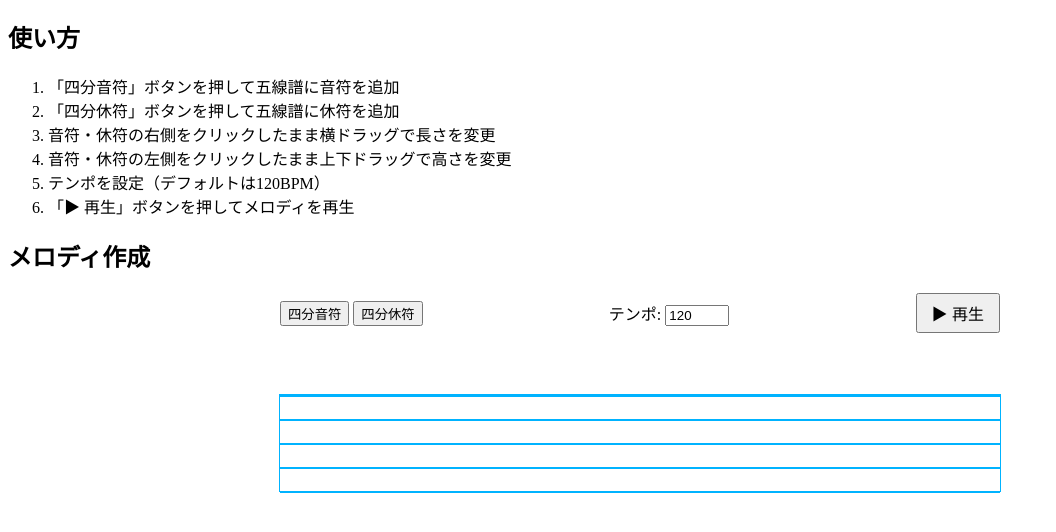
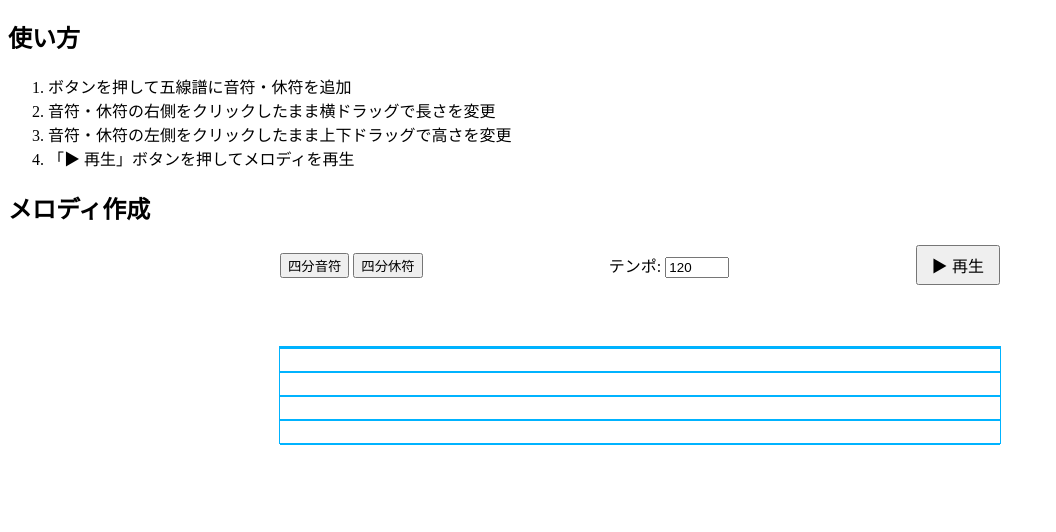
Before and after one commit to nanashi4762/kenkyu, a plain HTML site: page index.html in a window 1280 px wide. Shown: the part 70-602 px from the top of the page, without its empty margins (0-1056 px from the left). Drawn offline with nearby package versions, Linux system fonts and the light colour scheme.

Commit message:
Update index.html

```diff
--- a/index.html
+++ b/index.html
@@ -11,11 +11,9 @@
     <h1>作曲支援Webアプリ</h1>
     <h2>使い方</h2>
     <ol>
-      <li>「四分音符」ボタンを押して五線譜に音符を追加</li>
-      <li>「四分休符」ボタンを押して五線譜に休符を追加</li>
+      <li> ボタンを押して五線譜に音符・休符を追加</li>
       <li> 音符・休符の右側をクリックしたまま横ドラッグで長さを変更</li>
       <li> 音符・休符の左側をクリックしたまま上下ドラッグで高さを変更</li>
-      <li>テンポを設定（デフォルトは120BPM）</li>
       <li>「▶ 再生」ボタンを押してメロディを再生</li>
     </ol>
 
```
